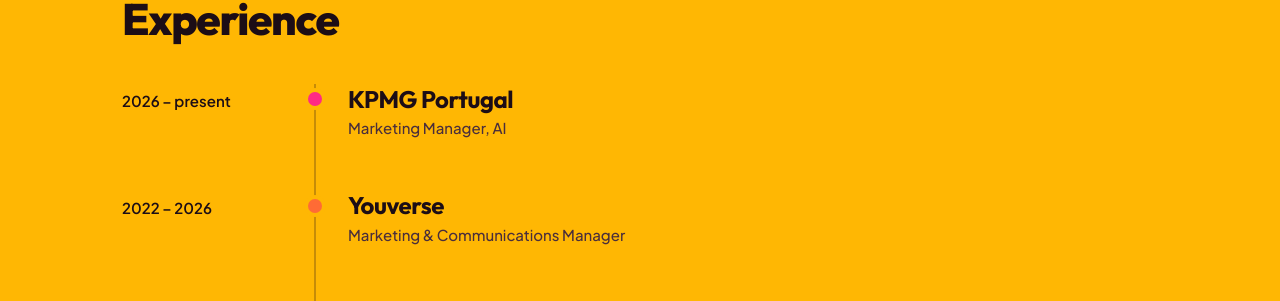
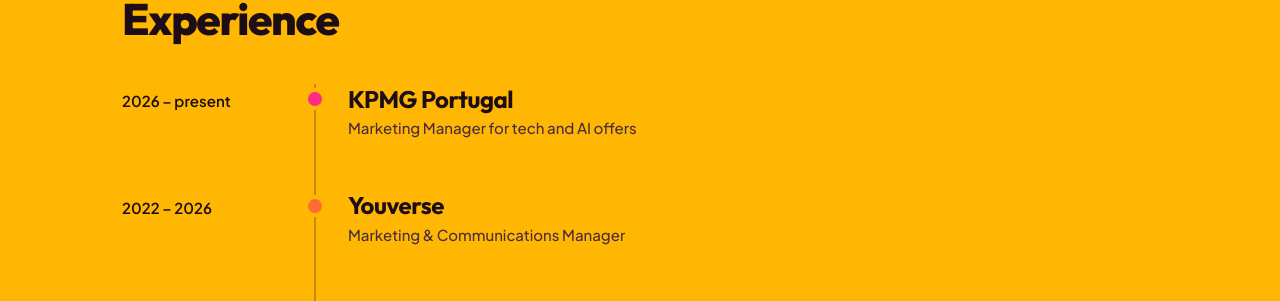
Before and after one commit to LidiaM211/lidiadias, a Jekyll site: the page built from about.html, in a window 1280 px wide and 900 px high, scrolled down 652 px. Shown: the part 142-443 px from the top of the window. Built offline with Jekyll 4.4.1, drawn with Linux system fonts in a browser that asks for light colours.

Commit message:
Update cv.yml

```diff
--- a/_data/cv.yml
+++ b/_data/cv.yml
@@ -12,7 +12,7 @@ abertura:
 percurso:
   - datas: "2026 – present"
     empresa: "KPMG Portugal"
-    cargo: "Marketing Manager, AI"
+    cargo: "Marketing Manager for tech and AI offers"
 
   - datas: "2022 – 2026"
     empresa: "Youverse"
```
